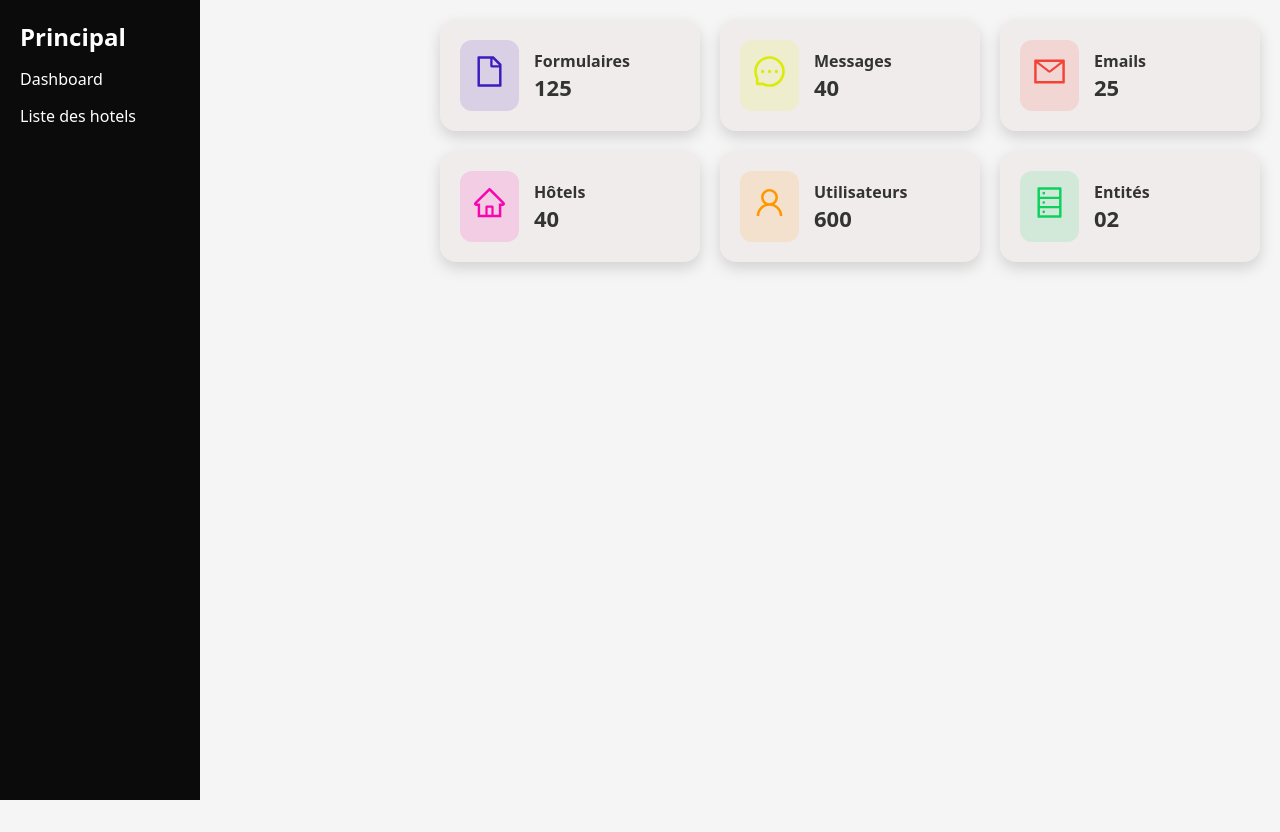
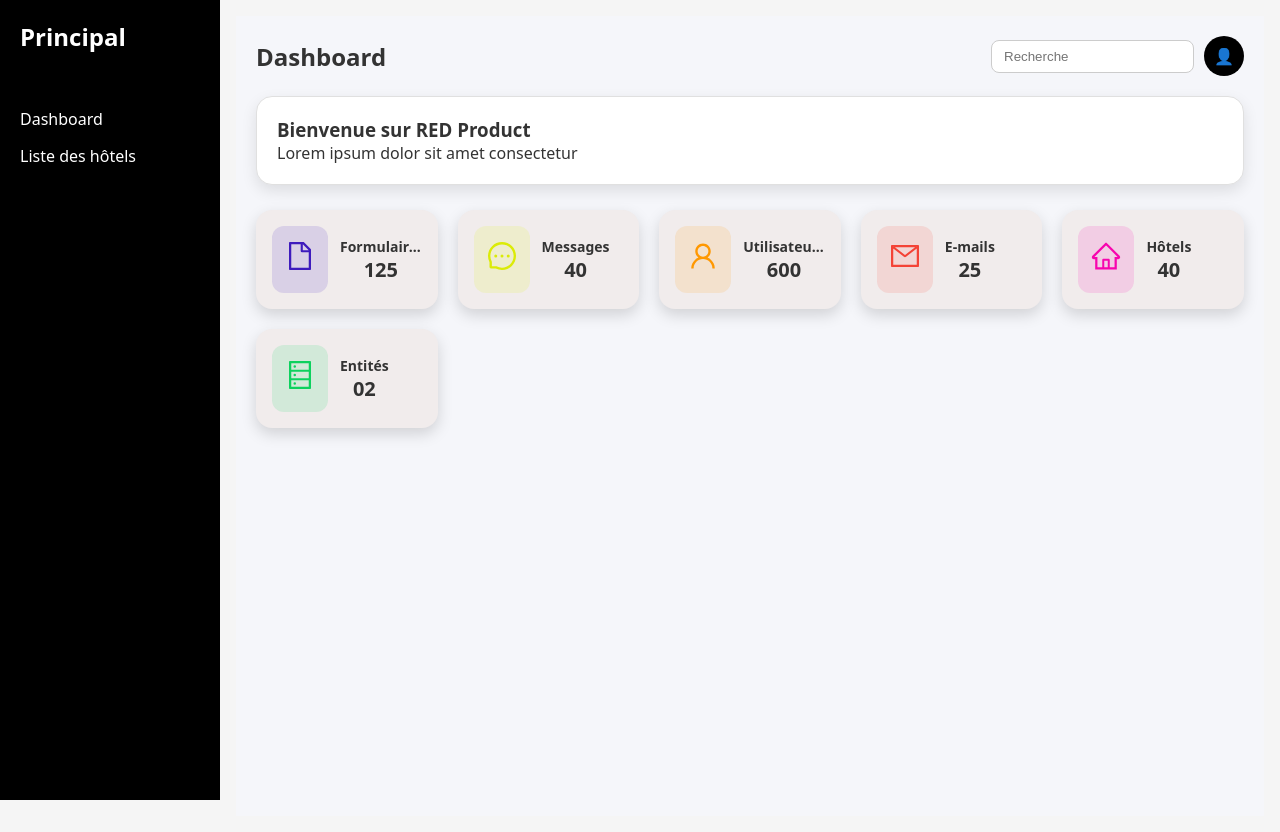
Before and after one commit to sambabocarba2/rir_product1, a React (Vite) app: page / in a window 1280 px wide. Both pictures are taken after typing "name@example.com", "Sample123" into the empty fields and a click on the button "Se connecter". Before the commit the page ends 800 px from the top, so only its background shows below. Built offline with nearby package versions, Linux system fonts and the light colour scheme.

Commit message:
first commit

```diff
--- a/src/App.jsx
+++ b/src/App.jsx
@@ -14,10 +14,10 @@ function App() {
 
   return (
   <Router>
-      <div style={{ display: "flex" }}>
+    <div className="app-container">
       <Sidebar />
+
       <main className="main-content">
-
         <Routes>
           <Route path="/" element={<Dashboard />} />
           <Route path="/hotels" element={<Hotels />} />
@@ -27,6 +27,7 @@ function App() {
     </div>
   </Router>
 );
+
 }
 
 export default App;
--- a/src/components/Sidebar.css
+++ b/src/components/Sidebar.css
@@ -1,16 +1,20 @@
-/* SIDEBAR NORMAL (PC) */
+/* ===================== */
+/* SIDEBAR */
 .sidebar {
-  width: 200px;
-  background: rgb(12, 11, 11);
-  padding: 20px;
+  width: 220px;
   height: 100vh;
-  color: white;
+  background: black;
+  position: fixed;
+  top: 0;
+  left: 0;
+  z-index: 1001;
   transition: transform 0.3s ease;
 }
 
+/* Liens */
 .sidebar ul {
   list-style: none;
-  padding: 0;
+  padding: 20px;
 }
 
 .sidebar li {
@@ -18,27 +22,37 @@
 }
 
 .sidebar a {
+  color: white;
   text-decoration: none;
-  color: white;
 }
 
-/* HAMBURGER (caché en PC) */
+/* ===================== */
+/* HAMBURGER */
 .hamburger {
   display: none;
-  font-size: 28px;
+  font-size: 26px;
   background: black;
   color: white;
   border: none;
-  padding: 10px 15px;
+  padding: 10px 14px;
   cursor: pointer;
 }
 
-/* 📱 TABLETTE + MOBILE */
+/* ===================== */
+/* OVERLAY */
+.sidebar-overlay {
+  position: fixed;
+  inset: 0;
+  background: rgba(0, 0, 0, 0.4);
+  z-index: 1000;
+}
+
+/* ===================== */
+/* MOBILE & TABLETTE */
 @media (max-width: 1024px) {
   .sidebar {
-    position: fixed;
-    top: 0;
-    left: 0;
+    top: 64px; /* ✅ espace pour le hamburger */
+    height: calc(100vh - 64px);
     transform: translateX(-100%);
     z-index: 1000;
   }
--- a/src/components/Sidebar.jsx
+++ b/src/components/Sidebar.jsx
@@ -7,14 +7,22 @@ function Sidebar() {
 
   return (
     <>
-      {/* Bouton Hamburger */}
-      <button className="hamburger" onClick={() => setOpen(!open)}>
+      {/* Hamburger */}
+      <button className="hamburger" onClick={() => setOpen(true)}>
         ☰
       </button>
 
+      {/* Overlay */}
+      {open && (
+        <div
+          className="sidebar-overlay"
+          onClick={() => setOpen(false)}
+        ></div>
+      )}
+
       {/* Sidebar */}
       <div className={`sidebar ${open ? "open" : ""}`}>
-        <h2>Principal</h2>
+        <h2 style={{ color: "white", padding: "20px" }}>Principal</h2>
 
         <ul>
           <li>
@@ -22,10 +30,9 @@ function Sidebar() {
               Dashboard
             </Link>
           </li>
-
           <li>
             <Link to="/hotels" onClick={() => setOpen(false)}>
-              Liste des hotels
+              Liste des hôtels
             </Link>
           </li>
         </ul>
--- a/src/components/StatCard.jsx
+++ b/src/components/StatCard.jsx
@@ -5,41 +5,56 @@ function StatCard({ title, value, color, icon }) {
       style={{
         background: "#f1ecec",
         borderRadius: "16px",
-        padding: "20px",
-        minWidth: "200px",
+        padding: "16px",
+        minWidth: "0", // 🔥 IMPORTANT
         display: "flex",
         alignItems: "center",
-        gap: "15px",
+        gap: "12px",
         boxShadow: "0 6px 15px rgba(0,0,0,0.15)",
         cursor: "pointer",
-        transition: "all 0.35s cubic-bezier(0.34, 1.56, 0.64, 1)",
-      }}
-      onMouseEnter={(e) => {
-        e.currentTarget.style.transform = "scale(1.1)";
-        e.currentTarget.style.boxShadow =
-          "0 15px 35px rgba(0,0,0,0.25)";
-      }}
-      onMouseLeave={(e) => {
-        e.currentTarget.style.transform = "scale(1)";
-        e.currentTarget.style.boxShadow =
-          "0 6px 15px rgba(0,0,0,0.15)";
+        transition: "all 0.3s ease",
       }}
     >
+      {/* ICON */}
       <div
         style={{
-          fontSize: "35px",
+          fontSize: "32px",
           color,
           background: `${color}22`,
           padding: "12px",
           borderRadius: "12px",
+          flexShrink: 0, // 🔥 empêche l’écrasement
         }}
       >
         {icon}
       </div>
 
-      <div>
-        <h4 style={{ margin: 0 }}>{title}</h4>
-        <p style={{ margin: 0, fontSize: "22px", fontWeight: "bold" }}>
+      {/* TEXTE */}
+      <div
+        style={{
+          minWidth: 0, // 🔥 ESSENTIEL
+          overflow: "hidden",
+        }}
+      >
+        <h4
+          style={{
+            margin: 0,
+            fontSize: "14px",
+            whiteSpace: "nowrap",
+            overflow: "hidden",
+            textOverflow: "ellipsis",
+          }}
+        >
+          {title}
+        </h4>
+
+        <p
+          style={{
+            margin: 0,
+            fontSize: "20px",
+            fontWeight: "bold",
+          }}
+        >
           {value}
         </p>
       </div>
--- a/src/index.css
+++ b/src/index.css
@@ -90,15 +90,15 @@ button {
 }
 /* ========================= */
 /* LISTE DES HOTELS */
+/* ===== LISTE DES HOTELS (FORCÉ GRID) ===== */
 .hotel-list {
-  display: flex;
-  flex-wrap: wrap;
+  display: grid !important;
+  grid-template-columns: repeat(auto-fill, minmax(260px, 1fr));
   gap: 20px;
-  justify-content: flex-start;
+  width: 100%;
 }
-
 .hotel-card {
-  width: 300px;
+  width: 100% !important;
 }
 
 /* 📱 TABLETTE */
@@ -110,14 +110,20 @@ button {
 
 /* 📱 MOBILE */
 @media (max-width: 768px) {
-  .hotel-list {
-    flex-direction: column;
-    align-items: center;
-  }
+/* ========================= */
+/* LISTE DES HOTELS */
+.hotel-list {
+  display: grid;
+  grid-template-columns: repeat(auto-fill, minmax(240px, 1fr));
+  gap: 16px;
+  width: 100%;
+  overflow: hidden; /* ✅ À AJOUTER ICI */
+}
 
-  .hotel-card {
-    width: 90%;
-  }
+.hotel-card {
+  width: 100%;
+}
+
 }
 
 /* ============================= */
@@ -127,15 +133,166 @@ button {
 }
 
 /* ===== VERSION PC ===== */
+/* ============================= */
+/* CONTENU PRINCIPAL DE L’APP */
+/* ============================= */
+
 .main-content {
   flex: 1;
-  padding: 20px;
-  margin-left: 220px; /* largeur sidebar */
-  transition: margin 0.3s ease;
+  margin-left: 220px;   /* sidebar PC */
+  padding: 12px 16px;   /* ⬅️⬅️ réduit gauche / droite */
+  max-width: 100%;
+  transition: all 0.3s ease;
 }
+
+
+/* 📱 TABLETTE & MOBILE */
 @media (max-width: 1024px) {
   .main-content {
     margin-left: 0;
-    padding-top: 90px; /* 🔥 espace propre sous hamburger */
+    padding-top: 80px;   /* espace hamburger */
+    padding-left: 8px;  /* 🔥 réduit gauche */
+    padding-right: 8px; /* 🔥 réduit droite */
   }
 }
+/* PAGE HOTELS */
+.hotels-page {
+  padding: 6px 8px;   /* 🔥 réduit fortement gauche / droite */
+  max-width: 100%;
+}
+.app-container {
+  width: 100%;
+}
+
+/* PC */
+.main-content {
+  margin-left: 220px;
+  padding: 16px;
+}
+
+/* TABLETTE & MOBILE */
+@media (max-width: 1024px) {
+  .main-content {
+    margin-left: 0;
+    padding-top: 80px; /* espace hamburger */
+  }
+}
+/* ============================= */
+/* MODAL 2 COLONNES SANS DÉBORDEMENT */
+/* ============================= */
+
+.modal-form {
+  background: #fff;
+  width: 95%;
+  max-width: 900px;
+  max-height: 90vh;     /* 🔥 empêche le débordement */
+  padding: 20px;
+  border-radius: 12px;
+  overflow-y: auto;     /* 🔥 scroll interne */
+}
+
+/* grille toujours en 2 colonnes */
+.modal-grid {
+  display: grid;
+  grid-template-columns: 1fr 1fr;
+  gap: 16px;
+}
+
+/* inputs ne débordent jamais */
+.modal-grid input,
+.modal-grid select {
+  width: 100%;
+  min-width: 0;
+}
+
+/* mobile : réduire l’espace */
+@media (max-width: 768px) {
+  .modal-form {
+    width: 98%;
+    padding: 16px;
+  }
+}
+/* STRUCTURE PRINCIPALE APP */
+.app-container {
+  display: flex;
+}
+
+/* PC */
+.main-content {
+  margin-left: 220px;
+  padding: 16px;
+}
+
+/* TABLETTE & MOBILE */
+@media (max-width: 1024px) {
+  .main-content {
+    margin-left: 0;
+    padding-top: 80px;
+  }
+}/* HEADER HOTELS */
+.hotels-header {
+  display: flex;
+  justify-content: space-between;
+  align-items: flex-start;
+  margin-bottom: 20px;
+}
+
+/* BOUTONS À DROITE */
+.hotels-actions {
+  display: flex;
+  flex-direction: column; /* 🔥 l’un au-dessus de l’autre */
+  gap: 10px;
+}
+
+/* BOUTON RECHERCHE */
+.search-btn {
+  background: #ffffff;
+  color: #333;
+  border: 1px solid #ddd;
+  padding: 10px 14px;
+  border-radius: 8px;
+  display: flex;
+  align-items: center;
+  gap: 8px;
+  font-weight: 500;
+  cursor: pointer;
+}
+
+.search-btn:hover {
+  background: #f3f3f3;
+}
+
+/* BOUTON CRÉER */
+.create-btn {
+  background: #000;
+  color: #fff;
+  padding: 10px 14px;
+  border-radius: 8px;
+  display: flex;
+  align-items: center;
+  gap: 8px;
+  font-weight: 500;
+  cursor: pointer;
+}
+
+.create-btn:hover {
+  opacity: 0.9;
+}
+
+/* 📱 MOBILE */
+@media (max-width: 768px) {
+  .hotels-header {
+    flex-direction: column;
+    gap: 12px;
+  }
+
+  .hotels-actions {
+    width: 100%;
+  }
+
+  .search-btn,
+  .create-btn {
+    width: 100%;
+    justify-content: center;
+  }
+}
--- /dev/null
+++ b/src/pages/Dashboard.css
@@ -0,0 +1,106 @@
+/* CONTENEUR PRINCIPAL */
+.dashboard {
+  width: 100%;
+  min-height: 100vh;
+  padding: 20px;
+  box-sizing: border-box;
+  overflow-x: hidden;
+  background: #f5f6fa;
+}
+
+/* HEADER */
+.dashboard-header {
+  display: flex;
+  justify-content: space-between;
+  align-items: center;
+  margin-bottom: 20px;
+}
+
+.dashboard-header h2 {
+  margin: 0;
+}
+
+.dashboard-actions {
+  display: flex;
+  align-items: center;
+  gap: 10px;
+}
+
+.dashboard-actions input {
+  padding: 8px 12px;
+  border-radius: 8px;
+  border: 1px solid #ccc;
+  outline: none;
+}
+
+.avatar {
+  width: 40px;
+  height: 40px;
+  background: #000;
+  color: #fff;
+  border-radius: 50%;
+  display: flex;
+  align-items: center;
+  justify-content: center;
+  cursor: pointer;
+}
+
+/* CARD GÉNÉRIQUE */
+.card {
+  background: #ffffff;
+  border-radius: 16px;
+  padding: 20px;
+  box-shadow: 0 6px 15px rgba(0,0,0,0.1);
+  box-sizing: border-box;
+}
+
+/* BIENVENUE */
+.dashboard-welcome {
+  margin-bottom: 25px;
+}
+
+/* STATS */
+.dashboard-stats {
+  display: grid;
+  grid-template-columns: repeat(auto-fit, minmax(180px, 1fr));
+  gap: 20px;
+  width: 100%;
+  box-sizing: border-box;
+}
+
+/* STAT CARD */
+.stat-card {
+  text-align: center;
+  font-size: 22px;
+  font-weight: bold;
+  transition: transform 0.25s ease, box-shadow 0.25s ease;
+  cursor: pointer;
+}
+
+.stat-card span {
+  display: block;
+  font-size: 14px;
+  font-weight: normal;
+  margin-top: 6px;
+  color: #555;
+}
+
+/* HOVER SAFE (ne déborde pas) */
+.stat-card:hover {
+  transform: scale(1.05);
+  box-shadow: 0 12px 25px rgba(0,0,0,0.2);
+}
+
+/* MOBILE */
+@media (max-width: 768px) {
+  .dashboard-header {
+    flex-direction: column;
+    align-items: flex-start;
+    gap: 10px;
+  }
+
+  .dashboard-actions {
+    width: 100%;
+    justify-content: space-between;
+  }
+}
--- a/src/pages/Dashboard.jsx
+++ b/src/pages/Dashboard.jsx
@@ -1,4 +1,6 @@
+import "./Dashboard.css";
 import StatCard from "../components/StatCard";
+
 import {
   AiOutlineFile,
   AiOutlineMessage,
@@ -8,17 +10,36 @@ import {
   AiOutlineDatabase
 } from "react-icons/ai";
 
-function Dashboard() {
+export default function Dashboard() {
   return (
-    <div className="stats">
-      <StatCard title="Formulaires" value="125" color="#3e1bbd" icon={<AiOutlineFile />} />
-      <StatCard title="Messages" value="40" color="#dbeb07" icon={<AiOutlineMessage />} />
-      <StatCard title="Emails" value="25" color="#f44336" icon={<AiOutlineMail />} />
-      <StatCard title="Hôtels" value="40" color="#f705ae" icon={<AiOutlineHome />} />
-      <StatCard title="Utilisateurs" value="600" color="#ff9800" icon={<AiOutlineUser />} />
-      <StatCard title="Entités" value="02" color="#0dd15e" icon={<AiOutlineDatabase />} />
+    <div className="dashboard">
+
+      {/* HEADER */}
+      <div className="dashboard-header">
+        <h2>Dashboard</h2>
+
+        <div className="dashboard-actions">
+          <input type="text" placeholder="Recherche" />
+          <div className="avatar">👤</div>
+        </div>
+      </div>
+
+      {/* BIENVENUE */}
+      <div className="dashboard-welcome card">
+        <h3>Bienvenue sur RED Product</h3>
+        <p>Lorem ipsum dolor sit amet consectetur</p>
+      </div>
+
+      {/* STATS AVEC ICÔNES */}
+      <div className="dashboard-stats">
+        <StatCard title="Formulaires" value="125" color="#3e1bbd" icon={<AiOutlineFile />} />
+        <StatCard title="Messages" value="40" color="#dbeb07" icon={<AiOutlineMessage />} />
+        <StatCard title="Utilisateurs" value="600" color="#ff9800" icon={<AiOutlineUser />} />
+        <StatCard title="E-mails" value="25" color="#f44336" icon={<AiOutlineMail />} />
+        <StatCard title="Hôtels" value="40" color="#f705ae" icon={<AiOutlineHome />} />
+        <StatCard title="Entités" value="02" color="#0dd15e" icon={<AiOutlineDatabase />} />
+      </div>
+
     </div>
   );
 }
-
-export default Dashboard;
--- a/src/pages/Hotels.jsx
+++ b/src/pages/Hotels.jsx
@@ -6,22 +6,49 @@ import hotel2 from "../assets/images/hotel2.jpg";
 import hotel3 from "../assets/images/hotel3.jpg";
 import hotel4 from "../assets/images/hotel4.jpg";
 
-
 const hotelsData = [
-  { name: "Hôtel Terrou-Bi", address: "Dakar", price: 25000, images: hotel1 },
-  { name: "Hôtel Pullman", address: "Plateau", price: 20000, images: hotel2 },
-  { name: "Hôtel King Fahd", address: "Almadies", price: 30000, images: hotel3 },
-  { name: "Hôtel Radisson", address: "Dakar", price: 22000, images: hotel4 },
-
-
+  {
+    name: "Hôtel Terrou-Bi",
+    address: "Dakar",
+    email: "contact@terroubi.sn",
+    phone: "771234567",
+    price: 25000,
+    images: hotel1,
+  },
+  {
+    name: "Hôtel Pullman",
+    address: "Plateau",
+    email: "contact@pullman.sn",
+    phone: "781234567",
+    price: 20000,
+    images: hotel2,
+  },
+  {
+    name: "Hôtel King Fahd",
+    address: "Almadies",
+    email: "contact@kingfahd.sn",
+    phone: "761234567",
+    price: 30000,
+    images: hotel3,
+  },
+  {
+    name: "Hôtel Radisson",
+    address: "Dakar",
+    email: "contact@radisson.sn",
+    phone: "701234567",
+    price: 22000,
+    images: hotel4,
+  },
 ];
 
 function Hotels() {
   const [hotels, setHotels] = useState(hotelsData);
   const [showForm, setShowForm] = useState(false);
+  const [search, setSearch] = useState("");
 
   const handleSubmit = (e) => {
     e.preventDefault();
+
     const newHotel = {
       name: e.target.name.value,
       address: e.target.address.value,
@@ -33,16 +60,88 @@ function Hotels() {
         ? URL.createObjectURL(e.target.image.files[0])
         : hotel1,
     };
+
     setHotels([newHotel, ...hotels]);
+    setShowForm(false);
     e.target.reset();
-    setShowForm(false);
+  };
+
+  const inputStyle = {
+    height: "60px",
+    padding: "14px 16px",
+    fontSize: "16px",
+    borderRadius: "8px",
+    border: "1px solid #ccc",
   };
 
   return (
-    <div style={{ padding: "20px", position: "relative" }}>
+    <div className="hotels-page">
+     {/* 🔍 RECHERCHE + 🔔 NOTIFICATION */}
 <div
   style={{
     display: "flex",
+    alignItems: "center",
+    justifyContent: "space-between",
+    marginBottom: "15px",
+    gap: "12px",
+  }}
+>
+  {/* 🔍 Recherche */}
+  <div
+    style={{
+      display: "flex",
+      alignItems: "center",
+      gap: "8px",
+      background: "#fff",
+      border: "1px solid #ccc",
+      borderRadius: "8px",
+      padding: "8px 12px",
+      flex: 1,
+      maxWidth: "320px",
+    }}
+  >
+    <span style={{ fontSize: "18px" }}>🔍</span>
+    <input
+      type="text"
+      placeholder="Rechercher un hôtel..."
+      value={search}
+      onChange={(e) => setSearch(e.target.value)}
+      style={{
+        border: "none",
+        outline: "none",
+        width: "100%",
+        fontSize: "14px",
+      }}
+    />
+  </div>
+
+  {/* 🔔 Notification */}
+  <button
+    style={{
+      background: "#fff",
+      border: "1px solid #ccc",
+      borderRadius: "8px",
+      width: "42px",
+      height: "42px",
+      fontSize: "18px",
+      cursor: "pointer",
+      display: "flex",
+      alignItems: "center",
+      justifyContent: "center",
+    }}
+    title="Notifications"
+  >
+
+    🔔
+  </button>
+</div>
+
+
+      {/* TITRE À GAUCHE / BOUTON À DROITE */}
+      <div
+        style={{
+          display: "flex",
+          justifyContent: "space-between",
           alignItems: "center",
           marginBottom: "20px",
         }}
@@ -52,12 +151,11 @@ function Hotels() {
         <button
           onClick={() => setShowForm(true)}
           style={{
-      marginLeft: "auto",   // 👈 C’EST ÇA LA CLÉ
             padding: "10px 20px",
-      background: "#030303",
-      color: "white",
+            background: "#000",
+            color: "#fff",
             border: "none",
-      borderRadius: "5px",
+            borderRadius: "6px",
             cursor: "pointer",
           }}
         >
@@ -65,10 +163,15 @@ function Hotels() {
         </button>
       </div>
 
-      {/* Liste des hôtels */}
+      {/* LISTE DES HÔTELS */}
       <div className="hotel-list">
-
-        {hotels.map((hotel, index) => (
+        {hotels
+          .filter(
+            (hotel) =>
+              hotel.name.toLowerCase().includes(search.toLowerCase()) ||
+              hotel.address.toLowerCase().includes(search.toLowerCase())
+          )
+          .map((hotel, index) => (
             <HotelCard
               key={index}
               name={hotel.name}
@@ -79,69 +182,84 @@ function Hotels() {
           ))}
       </div>
 
-      {/* Formulaire modal */}
+      {/* MODAL */}
       {showForm && (
         <div
+          onClick={() => setShowForm(false)}
           style={{
             position: "fixed",
-            top: 0,
-            left: 0,
-            width: "100vw",
-            height: "100vh",
-            backgroundColor: "rgba(7, 7, 7, 0.85)",
+            inset: 0,
+            background: "rgba(0,0,0,0.6)",
             display: "flex",
             justifyContent: "center",
             alignItems: "center",
             zIndex: 1000,
           }}
-          onClick={() => setShowForm(false)} // fermer si on clique en dehors
         >
           <form
             onSubmit={handleSubmit}
+            onClick={(e) => e.stopPropagation()}
+            className="modal-form"
+          >
+            <div style={{ display: "flex", alignItems: "center", marginBottom: "20px" }}>
+              <button
+                type="button"
+                onClick={() => setShowForm(false)}
                 style={{
-              padding: "20px",
+                  fontSize: "22px",
+                  background: "none",
+                  cursor: "pointer",
+                  marginRight: "10px",
+                }}
+              >
+                ←
+              </button>
+              <h2 style={{ margin: 0 }}>CRÉER UN NOUVEAU HÔTEL</h2>
+            </div>
+
+            <div className="modal-grid">
+              <input name="name" placeholder="Nom de l'hôtel" required style={inputStyle} />
+              <input name="address" placeholder="Adresse" required style={inputStyle} />
+              <input type="email" name="email" placeholder="E-mail" required style={inputStyle} />
+              <input type="tel" name="phone" placeholder="Téléphone" required style={inputStyle} />
+              <input type="number" name="price" placeholder="Prix par nuit" required style={inputStyle} />
+              <select name="currency" required style={inputStyle}>
+                <option value="XOF">XOF</option>
+                <option value="EUR">EUR</option>
+                <option value="USD">USD</option>
+              </select>
+            </div>
+
+            <label
+              style={{
+                marginTop: "25px",
+                height: "130px",
+                border: "2px dashed #aaa",
                 borderRadius: "10px",
                 display: "flex",
-              flexDirection: "column",
-              gap: "12px",
-              backgroundColor: "hsla(0, 33%, 98%, 0.96)",
-              width: "400px",
+                alignItems: "center",
+                justifyContent: "center",
+                cursor: "pointer",
               }}
-            onClick={(e) => e.stopPropagation()} // éviter de fermer le formulaire en cliquant dessus
             >
-            <h2>Ajouter un hôtel</h2>
-            <input type="text" name="name" placeholder="Nom de l'hôtel" required />
-            <input type="text" name="address" placeholder="Adresse" required />
-            <input type="email" name="email" placeholder="Email" required />
-            <input type="tel" name="phone" placeholder="Numéro de téléphone" required />
-            <input type="number" name="price" placeholder="Prix par nuit" required />
-            <input type="text" name="currency" placeholder="Devise (ex: XOF, €)" required />
-            <input type="file" name="image" accept="image/*" />
+              📷 Ajouter une photo
+              <input type="file" name="image" accept="image/*" hidden />
+            </label>
+
+            <div style={{ textAlign: "right", marginTop: "30px" }}>
               <button
                 type="submit"
                 style={{
-                padding: "12px 20px",
-                background: "linear-gradient(135deg, #0a0a0a, #070707)",
-                color: "white",
-                border: "none",
+                  padding: "14px 30px",
+                  background: "#000",
+                  color: "#fff",
                   borderRadius: "8px",
-                cursor: "pointer",
                   fontWeight: "bold",
-                boxShadow: "0 6px 15px rgba(32, 12, 216, 0.4)",
-                transition: "all 0.3s ease",
-                transform: "translateY(0)",
-              }}
-              onMouseEnter={(e) => {
-                e.currentTarget.style.transform = "translateY(-3px)";
-                e.currentTarget.style.boxShadow = "0 12px 25px rgba(7, 7, 7, 0.5)";
-              }}
-              onMouseLeave={(e) => {
-                e.currentTarget.style.transform = "translateY(0)";
-                e.currentTarget.style.boxShadow = "0 6px 15px rgba(5, 5, 5, 0.4)";
                 }}
               >
                 Enregistrer
               </button>
+            </div>
           </form>
         </div>
       )}
```
Also changed, not shown: src/components/HotelCard.jsx (+10 -6 lines), src/pages/Hotels.css (added, +34 -0 lines). Lines whose indentation alone changed are shown as unchanged.
